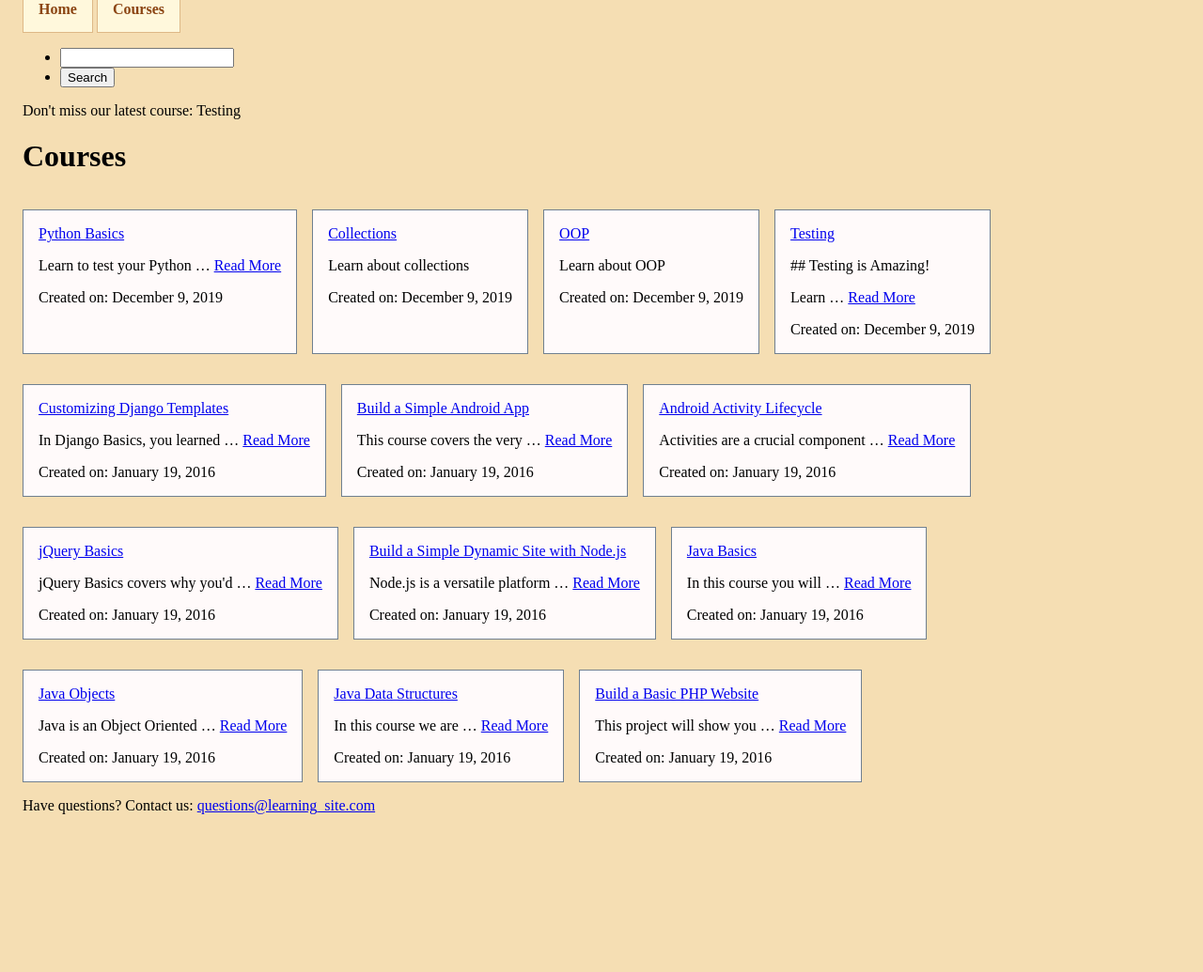
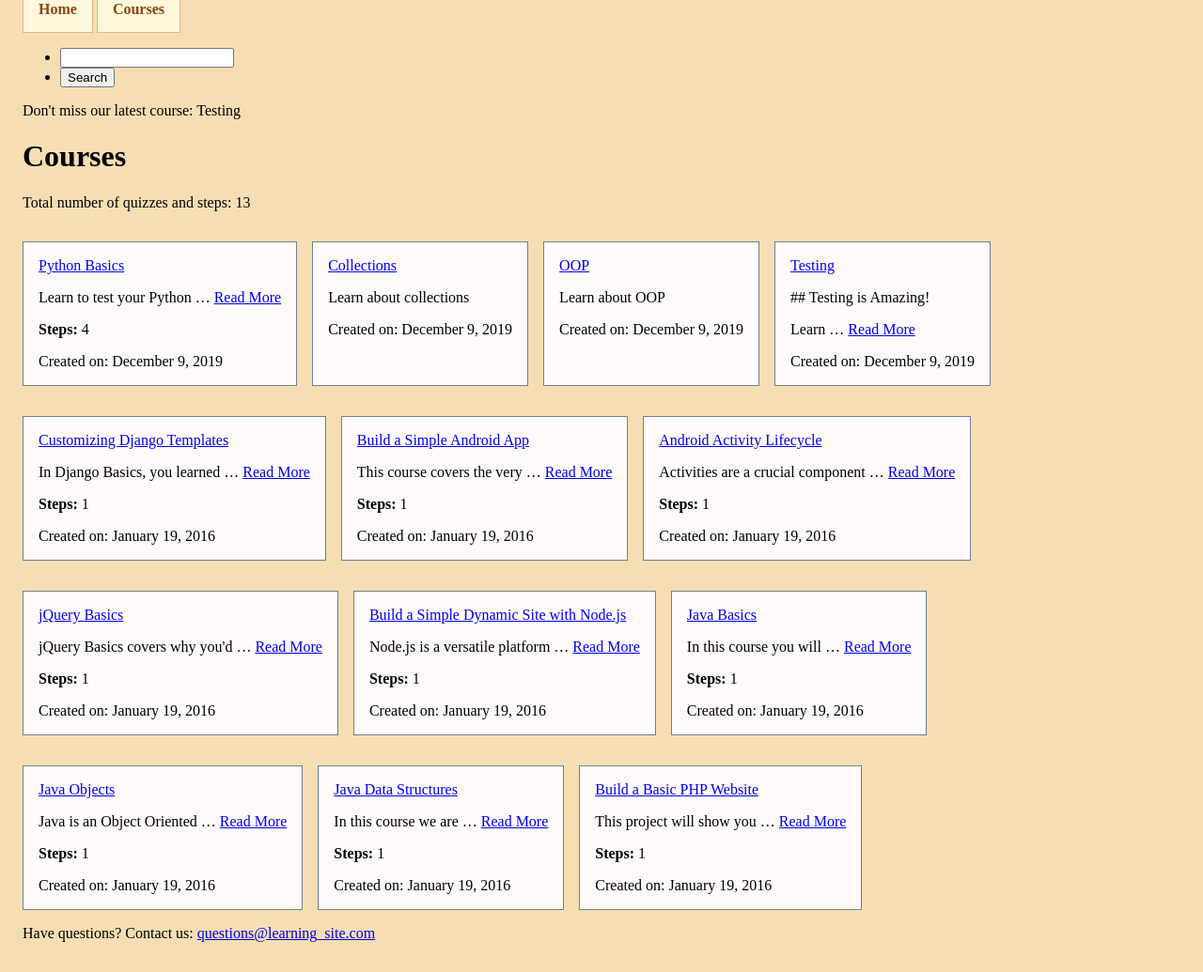
Before and after one commit to bronsonavila/exploring-django, a Django app: page /courses/ in a window 1280 px wide. Shown: the part 137-1172 px from the top of the page at 94% size. Before the commit the page ends 1004 px from the top, so only its background shows below. Run offline with Django 3.2, Linux system fonts and the light colour scheme; data comes from the database, SQL or seed files in the repository; both versions use the stored data as it was after the commit.

Commit message:
Complete 'Aggregate and Annotate'

```diff
--- a/django-basics/learning_site/courses/models.py
+++ b/django-basics/learning_site/courses/models.py
@@ -59,6 +59,7 @@ class Text(Step):
 
 class Quiz(Step):
     total_questions = models.IntegerField(default=4)
+    times_taken = models.IntegerField(default=0, editable=False)
 
     class Meta:
         verbose_name_plural = 'Quizzes'
--- a/django-basics/learning_site/courses/templates/courses/course_list.html
+++ b/django-basics/learning_site/courses/templates/courses/course_list.html
@@ -10,6 +10,7 @@
 
 {% block content %}
   <h1>Courses</h1>
+  <p>Total number of quizzes and steps: {{ total.total }}</p>
   <div class="cards">
     {% for course in courses %}
     <div class="card">
@@ -25,6 +26,9 @@
             {{ description|linebreaks|truncatewords:5 }}
             <a href="{% url 'courses:detail' pk=course.pk %}">Read More</a>
           {% endif %}
+          {% if course.total_steps %}
+            <p><strong>Steps:</strong> {{ course.total_steps }}</p>
+          {% endif %}
           <div>Created on: {{ course.created_at|date:'F j, Y' }}</div>
         {% endwith %}
       </div>
--- a/django-basics/learning_site/courses/views.py
+++ b/django-basics/learning_site/courses/views.py
@@ -3,6 +3,7 @@ from itertools import chain
 from django.contrib import messages
 # Marks a view as requiring a logged-in user.
 from django.contrib.auth.decorators import login_required
+from django.db.models import Q, Count, Sum
 from django.http import HttpResponseRedirect
 from django.shortcuts import get_object_or_404, render
 
@@ -11,11 +12,22 @@ from . import models
 
 
 def course_list(request):
-    courses = models.Course.objects.filter(published=True)
+    courses = models.Course.objects.filter(
+        published=True
+    ).annotate(
+        # `total_steps` will be added as a new attribute on each queryset.
+        # Add `distinct=True` so each text and quiz are only counted once.
+        total_steps=Count('text', distinct=True)+Count('quiz', distinct=True)
+    )
+    total = courses.aggregate(total=Sum('total_steps'))
     email = 'questions@learning_site.com'
     # This `render()` has three arguments: (1) request, (2) template path, and
     # (3) context dictionary. The first two are always required.
-    return render(request, 'courses/course_list.html', {'courses': courses, 'email': email})
+    return render(request, 'courses/course_list.html', {
+        'courses': courses,
+        'total': total,
+        'email': email,
+    })
 
 
 # Django automatically provides `request`, and we provide the
@@ -213,5 +225,13 @@ def search(request):
     term = request.GET.get('q')
     # Get courses where the title contains the term (case insensitive).
     courses = models.Course.objects.filter(
-        title__icontains=term, published=True)
+        # Q objects are independent queries. The pipe character acts as an
+        # "OR" operator (i.e., a UNION query). If you separate the two
+        # queries with a comma, that acts as an "AND" operator.
+        Q(title__icontains=term)|Q(description__icontains=term),
+        # Note that `published=True` is a keyword argument, while the Q
+        # objects are non-keywords arguments. Keyword arguments must ALWAYS
+        # go after non-keyword arguments.
+        published=True
+    )
     return render(request, 'courses/course_list.html', {'courses': courses})
```
Also changed, not shown: README.md, django-basics/learning_site/courses/migrations/0013_quiz_times_taken.py (added), django-basics/learning_site/db.sqlite3.
